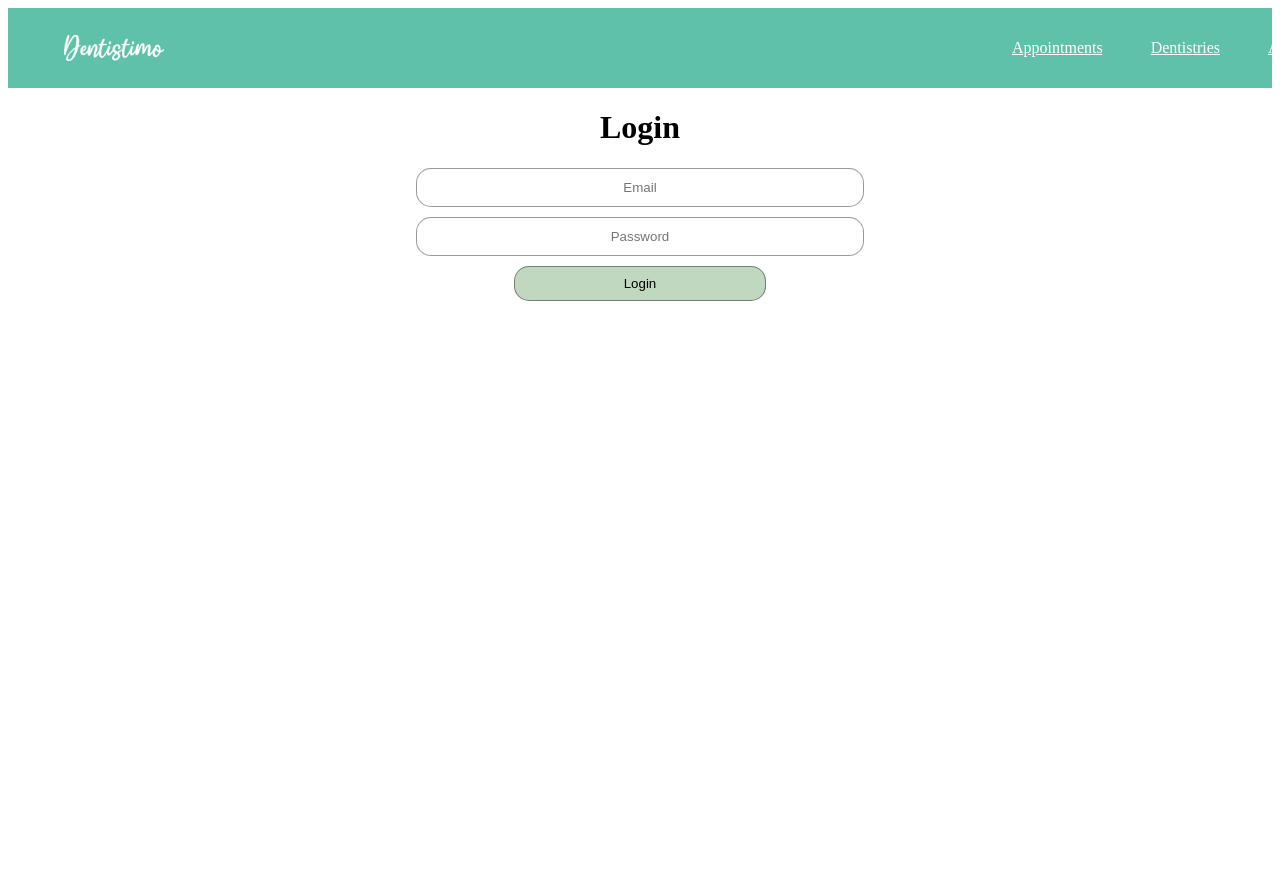
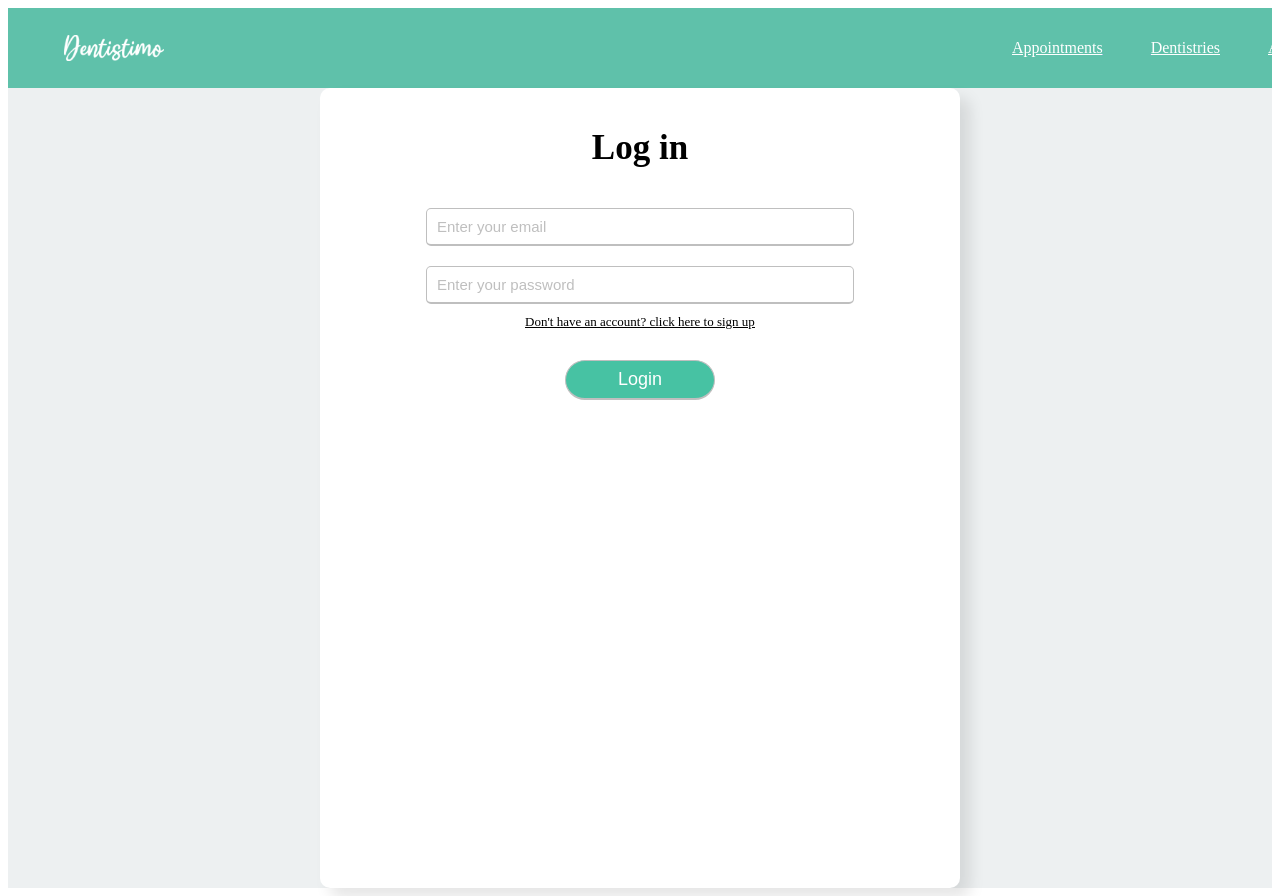
Before and after one commit to TheRealKwabena/T2-User-Interface, a React (Create React App) app in the folder dentistimo_ui/: page /Login in a window 1280 px wide. Shown: the top 896 px of the page. Before the commit the page ends 800 px from the top, so only its background shows below. Built offline with nearby package versions, Linux system fonts and the light colour scheme.

Commit message:
added login and sign in pages

```diff
--- a/dentistimo_ui/package.json
+++ b/dentistimo_ui/package.json
@@ -19,7 +19,7 @@
     "react-dom": "^18.2.0",
     "react-query": "^3.39.2",
     "react-router-dom": "^6.4.3",
-    "react-scripts": "5.0.1",
+    "react-scripts": "^5.0.1",
     "styled-components": "^5.3.6",
     "typescript": "^4.8.4",
     "web-vitals": "^2.1.4"
--- a/dentistimo_ui/src/App.tsx
+++ b/dentistimo_ui/src/App.tsx
@@ -2,6 +2,7 @@ import { BrowserRouter, Route, Routes } from "react-router-dom";
 import Header from "./components/Header/Header";
 import Login from "./pages/Login";
 import Appointments from "./pages/Appointments/Appointments";
+import {SignUp} from "./pages/SignUp"
 
 
 interface IAppProps {}
@@ -12,7 +13,8 @@ const App: React.FunctionComponent<IAppProps> = (props) => {
       <Header/>
       <Routes>
         <Route path="/appointments" element={<Appointments/>}></Route>
-        <Route path="/login" element={<Login/>}></Route>
+        <Route path="/Login" element={<Login/>}></Route>
+        <Route path="/SignUp" element={<SignUp/>}></Route>
       </Routes>
     </BrowserRouter>
 
--- a/dentistimo_ui/src/components/Header/HeaderElements.ts
+++ b/dentistimo_ui/src/components/Header/HeaderElements.ts
@@ -11,6 +11,7 @@ export const NavbarContainer = styled.div`
     display: flex;
     justify-content: space-between;
     height: 80px;
+    margin-right: 3rem;
     width: 100%;
     padding: 0 24px;
     max-width: 1100px;
--- a/dentistimo_ui/src/components/styles.css
+++ b/dentistimo_ui/src/components/styles.css
@@ -6,6 +6,7 @@
     display: flex;
     align-items: center;
     justify-content: space-around;
+    height: 80px;
     width: 100%;
     background-color: green;
 }
--- a/dentistimo_ui/src/pages/Login.tsx
+++ b/dentistimo_ui/src/pages/Login.tsx
@@ -1,19 +1,32 @@
 import React from 'react'
 import Header from '../components/Header/Header';
-import "./index.css";
+import "../styles/Login.css";
+
 
 export interface ILoginProps {}
 
 const Login: React.FunctionComponent<ILoginProps> = (props) => {
   return (
-    <div>
-      <h1 style={{display: "flex", justifyContent: "center"}}>Login</h1>
-      <form className="login-form">
-        <input type="email" placeholder='Email' className="input-options" id="reg_email"/>
-        <input type="password" placeholder='Password' className="input-options" id="reg_pass"/>
-        <input type="button" className="input-options" value="Login" id="press-login"/>
-      </form>
+    <form className="login-form">
+    <div className="wrapper">
+      <header>Log in</header>
+
+
+        <input className ="email" type="text"
+        placeholder="Enter your email"></input>
+
+
+        <input className="password" type="password"
+         placeholder="Enter your password" ></input>
+
+
+
+    <div className="pass-txt"><a href="./SignUp">
+      Don't have an account? click here to sign up</a></div>
+    <input type="submit" value="Login"/>
     </div>
+
+  </form>
   )
 }
 
--- /dev/null
+++ b/dentistimo_ui/src/pages/SignUp.tsx
@@ -0,0 +1,47 @@
+
+import  "../styles/SignUp.css"
+
+
+export function SignUp(){
+
+
+    return (
+    <form className="SignUp-form">
+
+   <div className="wrapper">
+    <header id ="header" > Sign up</header>
+
+
+        <div className="input-area">
+          <input className="fullname" placeholder="Enter your full name"/>
+        </div>
+
+
+        <div className="input-area">
+          <input type="email" placeholder="Enter your email"/>
+      </div>
+
+      <div className="input-area">
+          <input type="phone" placeholder="Enter your phone number"/>
+      </div>
+      <div className="input-date">
+          <input type="date" placeholder="Choose a date "/>
+      </div>
+
+      <div className="input-area">
+          <input type="password" placeholder="Enter your password "/>
+      </div>
+      <div className="input-area">
+          <input type="password" placeholder="Enter your password again"/>
+      </div>
+
+      <div className="pass-txt"> <a href="./Login">Already have an account? click here</a></div>
+
+      <input type="signup" value="Sign up"/>
+
+
+      </div>
+
+    </form>
+    )
+}
--- a/dentistimo_ui/src/pages/index.css
+++ /dev/null
@@ -1,25 +0,0 @@
-.login-form {
-    display: flex;
-    flex-direction: column;
-    align-items: center;
-}
-
-.input-options {
-    width: 35%;
-    height: 35px;
-    margin-bottom: 10px;
-    text-align: center;
-    border-radius: 15px;
-    border: 1px solid rgba(0, 0, 0, 0.4);
-}
-
-#press-login {
-    background-color: rgba(0, 100, 0, 0.25);
-    width: 20%;
-    color: black;
-}
-
-#press-login:hover {
-    background-color: rgba(0, 100, 0, 0.5);
-    color: white;
-}
--- /dev/null
+++ b/dentistimo_ui/src/styles/Login.css
@@ -0,0 +1,91 @@
+
+.login-form{
+    width: 100%;
+    height: 100vh;
+    display: flex;
+    align-items: center;
+    justify-content: center;
+    background: #edf0f1;
+  }
+
+  .wrapper{
+    width: 380px;
+    padding: 30px 30px 50px 30px;
+    background: #fff;
+    border-radius: 10px;
+    text-align: center;
+    box-shadow: 10px 10px 15px rgba(0,0,0,0.1);
+  }
+  .wrapper header{
+    font-size: 35px;
+    font-weight: 600;
+  }
+  .wrapper form{
+    margin: 40px 0;
+  }
+
+
+    .email{
+      margin-top: 40px;
+      height: 35px;
+      width: 70%;
+      position: center;
+    }
+
+    .password{
+      margin-top: 20px;
+      height: 35px;
+      width: 70%;
+      position: center;
+  }
+  form input{
+    width: 80%;
+    height: 90%;
+    padding: 0 10px;
+    align-items: center;
+    font-size: 18px;
+    background: none;
+    caret-color: #5372F0;
+    border-radius: 5px;
+    border: 1px solid #bfbfbf;
+    border-bottom-width: 2px;
+    transition: all 0.2s ease;
+  }
+
+
+
+
+
+  form input::placeholder{
+    color: #bfbfbf;
+    font-size: 15px;
+
+  }
+
+  form .pass-txt{
+    text-align: center;
+    margin-top: 10px;
+    text-decoration: underline;
+    color: black;
+    font-size: 13px;
+  }
+  .wrapper a{
+    color:black;
+
+
+
+  }
+  form input[type="submit"]{
+    height: 40px;
+    width: 150px;
+    margin-top: 30px;
+    color: #fff;
+    border-radius: 25px;
+    background:rgba(7, 173, 131, 0.742);
+    transition: all 0.3s ease;
+  }
+  form input[type="submit"]:hover{
+    background: #2cedd3;
+    transform: scale(1.25);
+
+  }
--- /dev/null
+++ b/dentistimo_ui/src/styles/SignUp.css
@@ -0,0 +1,56 @@
+.SignUp-form{
+    width: 100%;
+    height: 100vh;
+    display: flex;
+    align-items: top;
+    padding: 60px 30px 50px ;
+    justify-content: center;
+    background: #edf0f1;
+}
+.wrapper{
+  width: 580px;
+  height: 710px;
+  padding: 40px 30px 50px 30px;
+  background: #fff;
+  border-radius: 10px;
+  text-align: center;
+  box-shadow: 10px 10px 15px rgba(0,0,0,0.1);
+
+}
+.input-area{
+    margin-left: 50px;
+    margin-right: 50px;
+    margin-top: 10px;
+    height: 40px;
+  }
+  .input-date{
+    margin-left: 50px;
+    margin-right: 50px;
+    margin-top: 10px;
+    height: 40px;
+    filter: invert(0.7);
+  }
+
+form .pass-txt{
+    text-align: center;
+    margin-top: 10px;
+    text-decoration: underline;
+    color: black;
+    font-size: 13px;
+  }
+
+form input[type="signup"]{
+    height: 40px;
+    width: 150px;
+    margin-top: 30px;
+    text-align: center;
+    color: #fff;
+    border-radius: 25px;
+    background:rgba(7, 173, 131, 0.742);
+
+
+    transition: all 0.3s ease;
+  }
+  form input[type="signup"]:hover{
+    background: #2cedd3;
+  }
```
Also changed, not shown: 1 other file (tests, documents, lock files or other folders).
